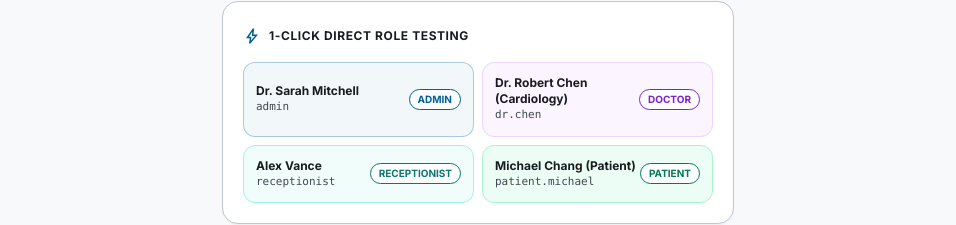
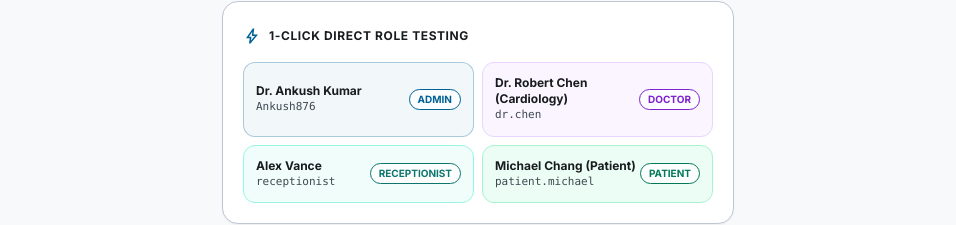
Before and after one commit to mr-ankush876/hospital_project, a React (Vite) app: page /login in a window 1280 px wide. Shown: the part 645-870 px from the top of the page, without its empty margins (162-1118 px from the left). Built offline with nearby package versions, Linux system fonts and the light colour scheme.

Commit message:
Add patient portal and advanced RBAC

```diff
--- a/src/pages/Login.jsx
+++ b/src/pages/Login.jsx
@@ -171,7 +171,7 @@ const Login = () => {
   };
 
   const demoCredentials = [
-    { label: 'Administrator', username: 'admin', role: 'ADMIN', name: 'Dr. Sarah Mitchell', color: 'border-primary/30 text-primary bg-primary/5 hover:bg-primary/10' },
+    { label: 'Administrator', username: 'Ankush876', role: 'ADMIN', name: 'Dr. Ankush Kumar', color: 'border-primary/30 text-primary bg-primary/5 hover:bg-primary/10' },
     { label: 'Attending Doctor', username: 'dr.chen', role: 'DOCTOR', name: 'Dr. Robert Chen (Cardiology)', color: 'border-purple-200 text-purple-700 bg-purple-50 hover:bg-purple-100' },
     { label: 'Reception Desk', username: 'receptionist', role: 'RECEPTIONIST', name: 'Alex Vance', color: 'border-teal-200 text-teal-700 bg-teal-50 hover:bg-teal-100' },
     { label: 'Patient Portal', username: 'patient.michael', role: 'PATIENT', name: 'Michael Chang (Patient)', color: 'border-emerald-200 text-emerald-700 bg-emerald-50 hover:bg-emerald-100' },
```
